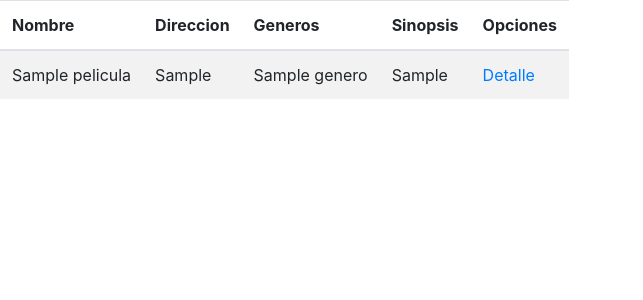
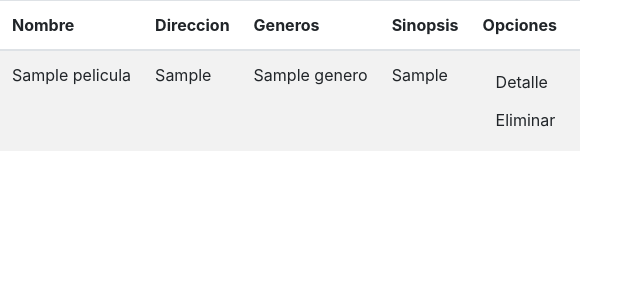
Before and after one commit to joseMigue/Django-crud, a Django app: page /lista/ in a window 1280 px wide. Shown: the top 300 px of the page, without its empty margins (0-643 px from the left). Run offline with Django 3.2, Linux system fonts and the light colour scheme; tables that the repository leaves empty hold one stand-in row (values such as "Sample post"); some libraries are stand-ins or nearby versions.

Commit message:
eliminar pelicula

```diff
--- a/APP/peliculas/templates/pelicula/pelicula_lista.html
+++ b/APP/peliculas/templates/pelicula/pelicula_lista.html
@@ -24,7 +24,11 @@
                 </td>
                     <td>{{ peli.sinopsis }}</td>
                     <td>
-                        <a href="{% url 'pelicula:detalle' peli.pk %}">Detalle</a>
+                        <a name="" id="" class="btn" href="{% url 'pelicula:detalle' peli.pk %}" role="button">Detalle</a>
+                        <form action="{% url 'pelicula:eliminar' peli.pk %}" method="post">
+                            {% csrf_token %}
+                            <button type="submit" class="btn">Eliminar</button>
+                        </form>
                     </td>
                 </tr>
                 {% endfor %}
--- a/APP/peliculas/urls.py
+++ b/APP/peliculas/urls.py
@@ -1,8 +1,9 @@
 from django.urls import path
-from .views import PeliculaCreateView, PeliculaListView,PeliculaDetailView
+from .views import PeliculaCreateView, PeliculaListView,PeliculaDetailView,PeliculaDeleteView
 app_name = 'pelicula'
 urlpatterns = [
     path('', PeliculaCreateView.as_view(), name="crear"),
     path('lista/', PeliculaListView.as_view(), name='lista'),
-    path('detalle/<int:pk>', PeliculaDetailView.as_view(), name="detalle")
+    path('detalle/<int:pk>', PeliculaDetailView.as_view(), name="detalle"),
+    path('eliminar/<int:pk>', PeliculaDeleteView.as_view(), name='eliminar')
 ]
--- a/APP/peliculas/views.py
+++ b/APP/peliculas/views.py
@@ -16,7 +16,6 @@ class PeliculaCreateView(CreateView):
     success_url = reverse_lazy('pelicula:lista')
 
 
-
 class PeliculaListView(ListView):
     model = Pelicula
     template_name = "pelicula/pelicula_lista.html"
@@ -25,3 +24,10 @@ class PeliculaListView(ListView):
 class PeliculaDetailView(DetailView):
     model = Pelicula
     template_name = "pelicula/pelicula_detalle.html"
+
+
+
+class PeliculaDeleteView(DeleteView):
+    model = Pelicula
+    form_class = PeliculaForm
+    success_url = reverse_lazy('pelicula:lista')
```
